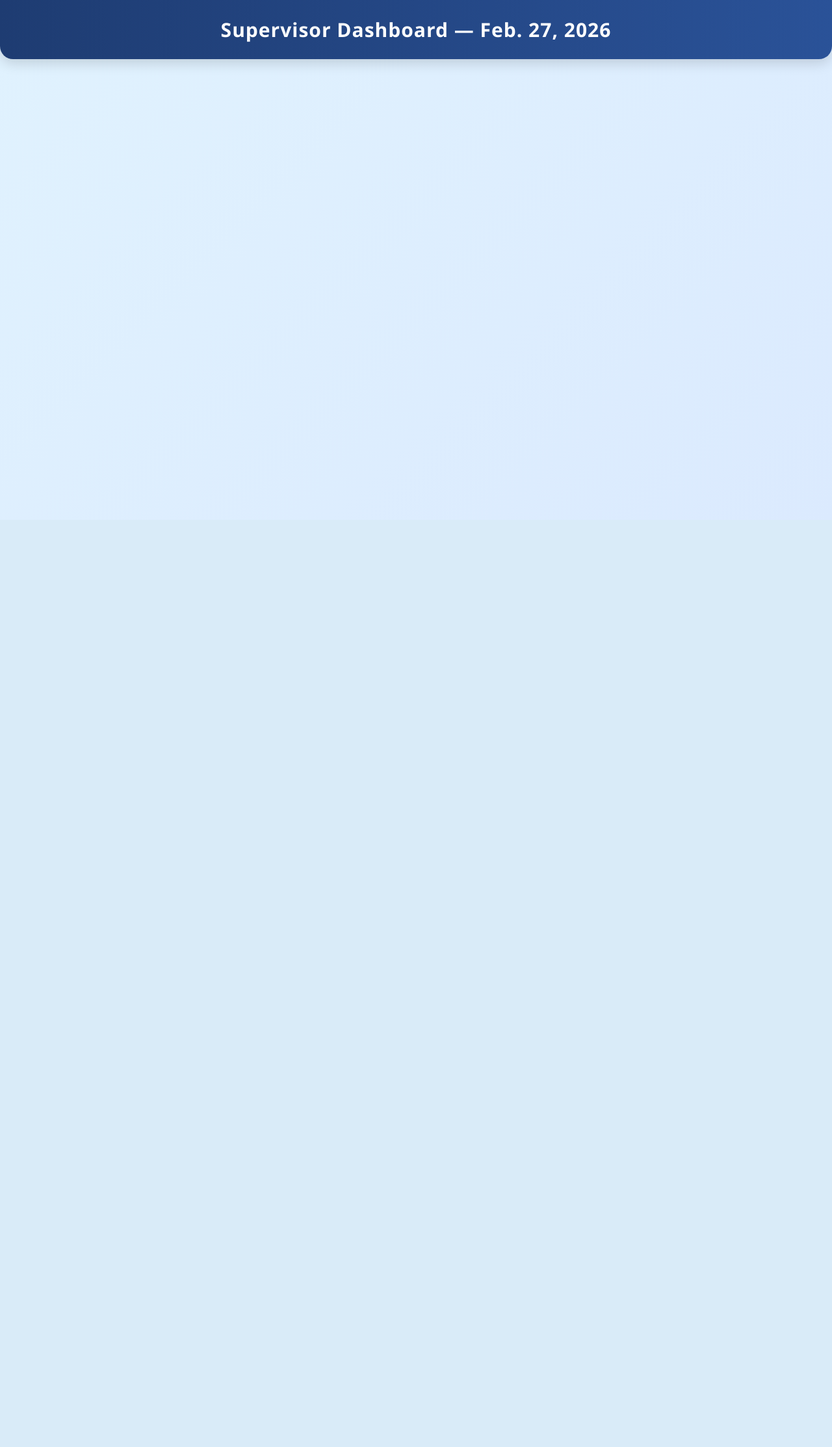
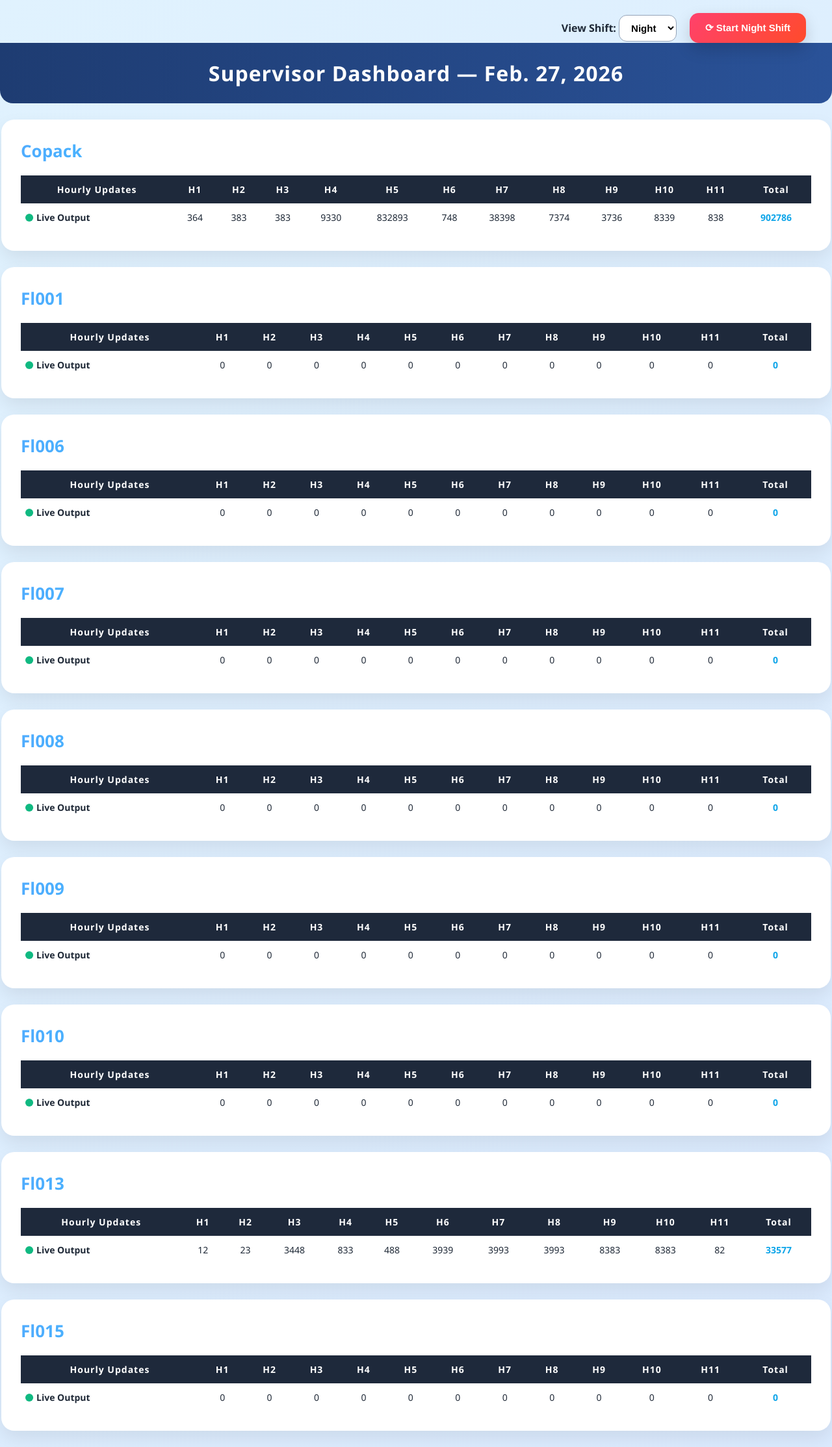
Before and after one commit to Akula404/jobcard_factory.io, a Django app: page /jobcard/supervisor-dashboard/ in a window 1280 px wide. Shown: the whole page at 65% size. Before the commit the page ends 99 px from the top, so only its background shows below. Run offline with Django 5.2, Linux system fonts and the light colour scheme; data comes from the database, SQL or seed files in the repository; both versions use the stored data as it was after the commit.

Commit message:
Tuesday 24th Feb

```diff
--- a/jobcard/templates/supervisor_dashboard.html
+++ b/jobcard/templates/supervisor_dashboard.html
@@ -1,150 +1,194 @@
-<h2 class="page-title">Supervisor Dashboard — {{ today }}</h2>
+{% load custom_filters %}
+<!DOCTYPE html>
+<html lang="en">
+<head>
+<meta charset="UTF-8">
+<title>Supervisor Dashboard</title>
 
 <style>
-body {
-    font-family: 'Segoe UI', system-ui, sans-serif;
-    margin: 0;
-    background: linear-gradient(135deg, #e0f2fe, #dbeafe);
-    color: #1f2937;
+body{
+    font-family:'Segoe UI',system-ui,sans-serif;
+    margin:0;
+    background:linear-gradient(135deg,#e0f2fe,#dbeafe);
+    color:#1f2937;
 }
 
-/* HEADER */
-.page-title {
-    text-align: center;
-    padding: 25px 15px;
-    margin: 0 0 25px 0;
-    font-size: 30px;
-    font-weight: 700;
-    background: linear-gradient(90deg, #1e3c72, #2a5298);
-    color: white;
-    letter-spacing: 1px;
-    box-shadow: 0 6px 20px rgba(0, 0, 0, 0.15);
-    border-radius: 0 0 20px 20px;
+/* TOP CONTROLS */
+.top-bar{
+    display:flex;
+    justify-content:flex-end;
+    align-items:center;
+    gap:20px;
+    padding:20px 40px 0;
+}
+
+/* SHIFT DROPDOWN */
+.top-bar select{
+    padding:10px 14px;
+    font-size:15px;
+    border-radius:12px;
+    border:1px solid #94a3b8;
+    cursor:pointer;
+    background:white;
+    font-weight:600;
+    transition:.2s;
+}
+.top-bar select:hover{
+    border-color:#3b82f6;
+    box-shadow:0 4px 12px rgba(59,130,246,0.2);
+}
+
+/* BUTTON */
+.shift-reset-btn{
+    display:flex;
+    align-items:center;
+    gap:10px;
+    background:linear-gradient(135deg,#ff416c,#ff4b2b);
+    color:white;
+    border:none;
+    padding:14px 24px;
+    font-size:15px;
+    font-weight:700;
+    border-radius:14px;
+    cursor:pointer;
+    box-shadow:0 10px 25px rgba(0,0,0,0.15);
+    transition:.25s;
+}
+.shift-reset-btn:hover{
+    transform:translateY(-2px);
+    box-shadow:0 16px 35px rgba(0,0,0,0.25);
+}
+
+/* PAGE TITLE */
+.page-title{
+    text-align:center;
+    padding:25px;
+    margin:0 0 25px;
+    font-size:32px;
+    font-weight:700;
+    background:linear-gradient(90deg,#1e3c72,#2a5298);
+    color:white;
+    border-radius:0 0 20px 20px;
+    letter-spacing:1px;
 }
 
 /* CARD */
-.line-card {
-    background: #ffffff;
-    border-radius: 20px;
-    padding: 30px;
-    margin: 25px auto;
-    width: 95%;
-    box-shadow: 0 12px 28px rgba(0,0,0,0.08);
-    transition: transform 0.3s, box-shadow 0.3s;
-    border: 1px solid #e2e8f0;
+.line-card{
+    background:#fff;
+    border-radius:20px;
+    padding:30px;
+    margin:25px auto;
+    width:95%;
+    box-shadow:0 12px 28px rgba(0,0,0,0.08);
+    transition:.3s;
+}
+.line-card:hover{
+    transform:translateY(-3px);
+    box-shadow:0 18px 38px rgba(0,0,0,0.15);
 }
 
-.line-card:hover {
-    transform: translateY(-5px);
-    box-shadow: 0 18px 40px rgba(0,0,0,0.12);
-}
-
-/* LINE TITLE */
-.line-title {
-    margin: 0 0 20px 0;
-    font-size: 24px;
-    font-weight: 700;
-    background: linear-gradient(90deg, #4facfe, #00f2fe);
-    -webkit-background-clip: text;
-    -webkit-text-fill-color: transparent;
-}
-
-/* TABLE WRAPPER */
-.wrapper {
-    overflow-x: auto;
-    border-radius: 12px;
+/* CARD TITLE */
+.line-title{
+    margin:0 0 20px;
+    font-size:26px;
+    font-weight:700;
+    background:linear-gradient(90deg,#4facfe,#00f2fe);
+    -webkit-background-clip:text;
+    -webkit-text-fill-color:transparent;
 }
 
 /* TABLE */
-table {
-    width: 100%;
-    border-collapse: collapse;
-    min-width: 700px;
+.wrapper{
+    overflow-x:auto;
 }
-
-th, td {
-    padding: 12px 8px;
-    text-align: center;
-    font-size: 14px;
+table{
+    width:100%;
+    border-collapse:collapse;
+    font-size:14px;
 }
-
-th {
-    background: #1e293b;
-    color: white;
-    font-weight: 600;
-    position: sticky;
-    top: 0;
-    z-index: 1;
+th,td{
+    padding:12px 8px;
+    text-align:center;
 }
-
-td {
-    border-bottom: 1px solid #e2e8f0;
-    transition: background 0.2s;
+th{
+    background:#1e293b;
+    color:white;
+    letter-spacing:1px;
+    font-weight:600;
 }
-
-tr:hover td {
-    background: #f0f9ff;
+.label{
+    text-align:left;
+    font-weight:600;
 }
-
-/* FIRST COLUMN LABEL */
-.label {
-    text-align: left;
-    font-weight: 600;
-    color: #334155;
-    display: flex;
-    align-items: center;
-    justify-content: flex-start;
-    gap: 8px;
+.total-value{
+    font-weight:800;
+    color:#0ea5e9;
 }
 
 /* LIVE DOT */
-.live-dot {
-    width: 10px;
-    height: 10px;
-    border-radius: 50%;
-    background: #10b981; /* green */
-    animation: pulse 1s infinite;
+.live-dot{
+    width:10px;
+    height:10px;
+    border-radius:50%;
+    background:#10b981;
+    display:inline-block;
+    margin-right:6px;
+    animation:pulse 1s infinite;
 }
-
-/* Pulse animation */
-@keyframes pulse {
-    0% { transform: scale(1); opacity: 1; }
-    50% { transform: scale(1.3); opacity: 0.6; }
-    100% { transform: scale(1); opacity: 1; }
-}
-
-/* TOTAL NUMBER */
-.total-value {
-    font-weight: 800;
-    color: #0ea5e9;
-    font-size: 16px;
-}
-
-/* HIGHLIGHT NON-ZERO HOURS */
-td:not(.label):not(.total-value) {
-    transition: background 0.3s, color 0.3s;
-}
-td:not(.label):not(.total-value):hover {
-    background: #dbeafe;
+@keyframes pulse{
+0%{transform:scale(1)}
+50%{transform:scale(1.3)}
+100%{transform:scale(1)}
 }
 
 /* RESPONSIVE */
-@media(max-width: 768px) {
-    table {
-        font-size: 13px;
+@media(max-width:768px){
+    .top-bar{
+        flex-direction:column;
+        align-items:flex-start;
     }
-    .line-title {
-        font-size: 22px;
-    }
-    .page-title {
-        font-size: 26px;
-        padding: 20px 15px;
+    .line-card{
+        width:100%;
+        padding:20px;
     }
 }
 </style>
+</head>
+<body>
 
-{% for key, data in dashboard_data.items %}
+<!-- TOP BAR -->
+<div class="top-bar">
 
+<!-- SHIFT VIEW SELECT -->
+<form method="get">
+<label style="font-weight:700;"><b>View Shift:</b></label>
+<select name="shift" onchange="this.form.submit()" style="font-weight:600;">
+<option value="Day" {% if shift == "Day" %}selected{% endif %}><b>Day</b></option>
+<option value="Night" {% if shift == "Night" %}selected{% endif %}><b>Night</b></option>
+</select>
+</form>
+
+<!-- RESET SHIFT -->
+<form id="resetForm" method="post" action="{% url 'jobcard:reset_shift' %}" onsubmit="return confirmResetShift();">
+    {% csrf_token %}
+    <input type="hidden" name="shift" value="{{ shift }}">
+    <button type="submit" class="shift-reset-btn" style="font-weight:700;">⟳ Start {{ shift }} Shift</button>
+</form>
+
+<script>
+function confirmResetShift(){
+    const shift = "{{ shift }}";
+    return confirm(`⚠️ Warning: You are about to start the ${shift} shift.\nAll current operator entries for this shift will be deleted and reset to zero.\nDo you want to continue?`);
+}
+</script>
+
+</div>
+
+<h2 class="page-title">Supervisor Dashboard — {{ today }}</h2>
+
+<div id="dashboard-container">
+
+{% for key,data in dashboard_data.items %}
 <div class="line-card">
 
 <h3 class="line-title">{{ key|cut:"_Day"|cut:"_Night"|title }}</h3>
@@ -160,9 +204,7 @@ td:not(.label):not(.total-value):hover {
 </tr>
 
 <tr>
-                <td class="label">
-                    <span class="live-dot"></span> Real-Time Output
-                </td>
+<td class="label"><span class="live-dot"></span>Live Output</td>
 {% for val in data.hour_totals %}
 <td>{{ val }}</td>
 {% endfor %}
@@ -171,19 +213,49 @@ td:not(.label):not(.total-value):hover {
 
 </table>
 </div>
+</div>
+{% endfor %}
 
 </div>
 
-{% endfor %}
+<script>
+let refreshPaused = false;
+let idleTimer;
 
-<script>
-// Auto-refresh every 2 seconds for real-time updates
+/* Pause refresh when user interacts */
+function pauseRefresh(){
+    refreshPaused = true;
+    resetIdleTimer();
+}
+["focusin","click","keydown","mousemove"].forEach(evt => {
+    document.addEventListener(evt, pauseRefresh);
+});
+
+/* Resume refresh after 15 seconds idle */
+function resetIdleTimer(){
+    clearTimeout(idleTimer);
+    idleTimer = setTimeout(()=>{ refreshPaused = false; },15000);
+}
+
+/* AUTO REFRESH DASHBOARD */
 setInterval(() => {
-    fetch(window.location.href + "?ajax=1")
+    if(refreshPaused) return;
+
+    const params = new URLSearchParams(window.location.search);
+    const viewShift = params.get('shift') || 'Day';
+
+    fetch(`/jobcard/supervisor-dashboard/?ajax=1&shift=${viewShift}`)
     .then(res => res.json())
     .then(data => {
-        location.reload();  // Full reload is simplest for management view
+        /* reload only if locked hours changed */
+        if(data.global_locked_hours && data.global_locked_hours.length > 0){
+            location.href = `/jobcard/supervisor-dashboard/?shift=${viewShift}`;
+        }
     })
     .catch(err => console.error(err));
-}, 2000);
+
+}, 50000);
 </script>
+
+</body>
+</html>
--- a/jobcard/templates/temp_submission_form.html
+++ b/jobcard/templates/temp_submission_form.html
@@ -189,8 +189,11 @@ document.querySelectorAll(".line-form").forEach(form => {
 
             const fd = new FormData(form);
 
+            // ✅ IMPORTANT: ALWAYS append shift explicitly
+            fd.append("shift", "{{ shift }}");
+
             try{
-                const res = await fetch("?shift={{shift}}",{
+                const res = await fetch("",{
                     method:"POST",
                     headers:{
                         "X-CSRFToken": form.querySelector("[name=csrfmiddlewaretoken]").value,
--- a/jobcard/urls.py
+++ b/jobcard/urls.py
@@ -28,5 +28,11 @@ urlpatterns = [
     # AJAX endpoint to fetch JobCard details
     path("get-jobcard/", views.get_jobcard, name="get_jobcard"),
 
+    # CSV export
     path('export-jobcards-csv/', views.export_jobcards_csv, name='export_jobcards_csv'),
+
+    # Reset shift button
+    path('reset-shift/', views.reset_shift, name='reset_shift'),
+
+
 ]
--- a/jobcard/views.py
+++ b/jobcard/views.py
@@ -1,30 +1,29 @@
 from django.shortcuts import render, redirect
+from django.urls import reverse
 from django.utils import timezone
-from django.http import JsonResponse
+from django.http import JsonResponse, HttpResponse
 from django.contrib import messages
 from .forms import TempSubmissionForm, JobCardForm, JobCardPrepopulateForm
-from .models import TempSubmission, ShiftSubmission, JobCard
-from datetime import date
+from .models import TempSubmission, ShiftSubmission, JobCard, LINE_CHOICES
+from datetime import timedelta
+import csv
+from .models import ActiveShift
 
-import csv
-from django.http import HttpResponse
-
-##CSV Export
+# -----------------------------
+# CSV EXPORT
+# -----------------------------
 def export_jobcards_csv(request):
-    # default: today
     start_date = request.GET.get('start_date', timezone.localdate())
     end_date = request.GET.get('end_date', timezone.localdate())
-    line = request.GET.get('line')  # optional filter
-    shift = request.GET.get('shift')  # optional filter
+    line = request.GET.get('line')
+    shift = request.GET.get('shift')
 
-    # Build queryset with filters
     jobcards = JobCard.objects.filter(date__range=[start_date, end_date])
     if line:
         jobcards = jobcards.filter(line=line)
     if shift:
         jobcards = jobcards.filter(shift=shift)
 
-    # Create CSV response
     response = HttpResponse(content_type='text/csv')
     response['Content-Disposition'] = f'attachment; filename="jobcards_{start_date}_to_{end_date}.csv"'
 
@@ -50,27 +49,33 @@ def export_jobcards_csv(request):
 
     return response
 
-
 # -----------------------------
-# LIVE OPERATOR ENTRY (UNCHANGED)
+# TEMP SUBMISSION (LIVE OPERATOR ENTRY)
 # -----------------------------
 def temp_submission(request):
     today = timezone.localdate()
     user = request.user if request.user.is_authenticated else None
-    shift = request.GET.get("shift", "Day")
-# Get all lines from choices
-    from .models import LINE_CHOICES
+
+    # ✅ ALWAYS follow supervisor-selected shift
+    active = ActiveShift.objects.first()
+    if active:
+        shift = active.shift
+        target_date = active.date
+    else:
+        shift = "Day"
+        target_date = today
+
     lines = [l[0] for l in LINE_CHOICES]
     forms_data = []
 
+    # ---------------- AJAX SAVE ----------------
     if request.method == "POST" and request.headers.get("x-requested-with") == "XMLHttpRequest":
         line = request.POST.get("line")
-        shift_post = request.POST.get("shift", shift)
 
         obj, _ = TempSubmission.objects.get_or_create(
             operator=user,
-            date=today,
-            shift=shift_post,
+            date=target_date,
+            shift=shift,
             line=line
         )
 
@@ -90,9 +95,7 @@ def temp_submission(request):
                 continue
 
             if old_val not in [None, 0, 0.0]:
-                return JsonResponse({
-                    "error": f"{field.upper()} already submitted and locked."
-                }, status=403)
+                return JsonResponse({"error": f"{field.upper()} already submitted and locked."}, status=403)
 
             if new_val == 0:
                 continue
@@ -103,14 +106,15 @@ def temp_submission(request):
         obj.save()
         return JsonResponse({"success": True, "updated": updated_fields})
 
-
+    # ---------------- PAGE LOAD ----------------
     for line in lines:
         obj, _ = TempSubmission.objects.get_or_create(
             operator=user,
-            date=today,
+            date=target_date,
             shift=shift,
             line=line
         )
+
         form = TempSubmissionForm(instance=obj)
         forms_data.append((line, form, obj))
 
@@ -119,43 +123,51 @@ def temp_submission(request):
         "shift": shift
     })
 
-
 # -----------------------------
 # SUPERVISOR DASHBOARD
 # -----------------------------
 def supervisor_dashboard(request):
     today = timezone.localdate()
-    submissions = TempSubmission.objects.filter(date=today).order_by('line', 'shift', 'operator')
 
-    lines = ["line1","line2","line3","line4","line5","line6","line7"]
+    # PRIORITY 1 → manual selection from dropdown
+    selected_shift = request.GET.get("shift")
+
+    if selected_shift:
+        shift = selected_shift
+        target_date = today if shift == "Day" else today - timedelta(days=1)
+
+    else:
+        # PRIORITY 2 → system active shift
+        active = ActiveShift.objects.first()
+        if active:
+            shift = active.shift
+            target_date = active.date
+        else:
+            shift = "Day"
+            target_date = today
+
+    submissions = TempSubmission.objects.filter(
+        date=target_date,
+        shift=shift
+    ).order_by('line', 'operator')
+
+    lines = [l[0] for l in LINE_CHOICES]
     global_locked_hours = []
 
     for h in range(1, 12):
-        filled_lines = (
-            submissions
-            .exclude(**{f"hour{h}__isnull": True})
-            .exclude(**{f"hour{h}": 0})
-            .values("line")
-            .distinct()
-            .count()
-        )
+        filled_lines = submissions.exclude(**{f"hour{h}__isnull": True}).exclude(**{f"hour{h}": 0}).values("line").distinct().count()
         if filled_lines >= len(lines):
             global_locked_hours.append(h)
 
+    # AJAX refresh endpoint
     if request.GET.get("ajax") == "1":
         return JsonResponse({"global_locked_hours": global_locked_hours})
 
     dashboard_data = {}
-
     for sub in submissions:
         key = f"{sub.line}_{sub.shift}"
-
         if key not in dashboard_data:
-            dashboard_data[key] = {
-                "submissions": [],
-                "hour_totals": [0]*11,
-                "total": 0
-            }
+            dashboard_data[key] = {"submissions": [], "hour_totals": [0]*11, "total": 0}
 
         dashboard_data[key]["submissions"].append(sub)
 
@@ -172,31 +184,51 @@ def supervisor_dashboard(request):
     return render(request, "supervisor_dashboard.html", {
         "dashboard_data": dashboard_data,
         "today": today,
-        "hour_range": range(1, 12)
+        "hour_range": range(1, 12),
+        "shift": shift
     })
 
+# -----------------------------
+# RESET SHIFT
+# -----------------------------
+def reset_shift(request):
+    if request.method == "POST":
+        shift = request.POST.get("shift")
+        today = timezone.localdate()
+
+        target_date = today if shift == "Day" else today - timedelta(days=1)
+
+        # save active shift
+        ActiveShift.objects.all().delete()
+        ActiveShift.objects.create(
+            shift=shift,
+            date=target_date
+        )
+
+        # clear old temp data for that shift
+        TempSubmission.objects.filter(shift=shift, date=target_date).delete()
+
+        messages.success(request, f"{shift} shift started successfully.")
+
+    return redirect("jobcard:supervisor_dashboard")
 
 # -----------------------------
 # FINALIZE SHIFT
 # -----------------------------
 def finalize_shift(request, line, shift):
     today = timezone.localdate()
-    submissions = TempSubmission.objects.filter(date=today, line=line, shift=shift)
+    submissions = TempSubmission.objects.filter(date=today if shift=="Day" else today - timedelta(days=1), line=line, shift=shift)
 
-    aggregated_data = []
-
-    for s in submissions:
-        aggregated_data.append({
-            "operator": s.operator.username if s.operator else "Anonymous",
-            "hours": [
-                s.hour1, s.hour2, s.hour3, s.hour4, s.hour5,
-                s.hour6, s.hour7, s.hour8, s.hour9, s.hour10, s.hour11
-            ],
-            "total": s.total_output()
-        })
+    aggregated_data = [{
+        "operator": s.operator.username if s.operator else "Anonymous",
+        "hours": [
+            s.hour1,s.hour2,s.hour3,s.hour4,s.hour5,s.hour6,s.hour7,s.hour8,s.hour9,s.hour10,s.hour11
+        ],
+        "total": s.total_output()
+    } for s in submissions]
 
     shift_submission, created = ShiftSubmission.objects.get_or_create(
-        date=today,
+        date=today if shift=="Day" else today - timedelta(days=1),
         line=line,
         shift=shift,
         defaults={"aggregated_data": aggregated_data}
@@ -208,77 +240,62 @@ def finalize_shift(request, line, shift):
 
     return redirect("jobcard:supervisor_dashboard")
 
-
 # -----------------------------
-# JOBCARD FORM (FINAL OPERATOR ENTRY)
+# JOBCARD OPERATOR ENTRY
 # -----------------------------
 def jobcard_operator_entry(request):
     today = timezone.localdate()
+    line = request.POST.get("line") or request.GET.get("line")
+    shift = request.POST.get("shift") or request.GET.get("shift", "Day")
+
+    if not line or not shift:
+        messages.warning(request, "Please select a Line and Shift first.")
+        form = JobCardForm()
+        return render(request, "jobcard_form.html", {"form": form, "shift": shift, "line": line})
+
+    jobcard_date = today if shift.lower() == "day" else today - timedelta(days=1)
+    jobcard, created = JobCard.objects.get_or_create(date=jobcard_date, line=line, shift=shift)
+    temp_data = TempSubmission.objects.filter(date=today if shift=="Day" else jobcard_date, line=line, shift=shift).first()
 
     if request.method == "POST":
-        line = request.POST.get("line")
-        shift = request.POST.get("shift")
-
-        jobcard = JobCard.objects.filter(date=today, line=line, shift=shift).first()
-
-        if not jobcard:
-            messages.error(request, "No JobCard created for this line/shift.")
-            return redirect("jobcard:jobcard_create")
-
-        # 🚫 BLOCK DUPLICATE SUBMISSION
-        if jobcard.is_submitted:
-            messages.error(request, "This JobCard was already submitted. Duplicate entries are not allowed.")
-            return redirect(request.path + f"?line={line}&shift={shift}")
-
+        if temp_data:
+            for i in range(1, 12):
+                setattr(jobcard, f"hour{i}", getattr(temp_data, f"hour{i}", 0))
         form = JobCardForm(request.POST, instance=jobcard)
-
         if form.is_valid():
             obj = form.save(commit=False)
-
-            # mark as submitted so nobody can submit again
             obj.is_submitted = True
             obj.save()
-
             messages.success(request, "✅ JobCard submitted successfully!")
             return redirect("jobcard:jobcard_success")
         else:
             messages.error(request, "Please correct the errors below.")
+    else:
+        form = JobCardForm(instance=jobcard)
+        if temp_data:
+            for i in range(1, 12):
+                setattr(form.instance, f"hour{i}", getattr(temp_data, f"hour{i}", 0))
 
-    else:
-        line = request.GET.get("line")
-        shift = request.GET.get("shift")
-        jobcard = JobCard.objects.filter(date=today, line=line, shift=shift).first()
-
-        if jobcard:
-            form = JobCardForm(instance=jobcard)
-        else:
-            form = JobCardForm()
-
-    return render(request, "jobcard_form.html", {"form": form})
-
+    return render(request, "jobcard_form.html", {"form": form, "shift": shift, "line": line})
 
 # -----------------------------
-# SUCCESS PAGE
+# JOBCARD SUCCESS
 # -----------------------------
 def jobcard_success(request):
     return render(request, "success.html")
 
-
 # -----------------------------
-# SUPERVISOR PREPOPULATE
+# JOBCARD PREPOPULATE
 # -----------------------------
 def jobcard_prepopulate(request):
     today = timezone.localdate()
-
     if request.method == "POST":
         form = JobCardPrepopulateForm(request.POST)
-
         if form.is_valid():
             line = form.cleaned_data['line']
             shift = form.cleaned_data['shift']
-
             jobcard, created = JobCard.objects.get_or_create(
-                date=today,
+                date=today if shift=="Day" else today - timedelta(days=1),
                 line=line,
                 shift=shift,
                 defaults={
@@ -290,7 +307,6 @@ def jobcard_prepopulate(request):
                     "supervisor_names": form.cleaned_data.get("supervisor_names", ""),
                 }
             )
-
             if not created:
                 jobcard.wo_number = form.cleaned_data['wo_number']
                 jobcard.product_code = form.cleaned_data['product_code']
@@ -299,34 +315,47 @@ def jobcard_prepopulate(request):
                 jobcard.operator_names = form.cleaned_data.get("operator_names", "")
                 jobcard.supervisor_names = form.cleaned_data.get("supervisor_names", "")
                 jobcard.save()
-
                 messages.success(request, f"JobCard for {line} ({shift}) updated.")
             else:
                 messages.success(request, f"JobCard for {line} ({shift}) created.")
-
             return redirect('jobcard:jobcard_prepopulate')
-
     else:
         form = JobCardPrepopulateForm()
-
     return render(request, "jobcard_prepopulate.html", {"form": form})
 
-
 # -----------------------------
-# GET JOBCARD (AJAX LOAD)
+# GET JOBCARD AJAX (OPERATOR PANEL)
 # -----------------------------
 def get_jobcard(request):
     line = request.GET.get("line")
-    shift = request.GET.get("shift")
+
+    today = timezone.localdate()
+
+    # ✅ always match active shift
+    active = ActiveShift.objects.first()
+    if active:
+        shift = active.shift
+        target_date = active.date
+    else:
+        shift = "Day"
+        target_date = today
 
     try:
         job = JobCard.objects.get(
             line=line,
             shift=shift,
-            date=timezone.localdate()   # ✅ FIXED
+            date=target_date
         )
 
-        already_submitted = bool(job.operator_names or job.hour1)
+        temp = TempSubmission.objects.filter(
+            date=target_date,
+            line=line,
+            shift=shift
+        ).first()
+
+        hours = [0]*11
+        if temp:
+            hours = [getattr(temp, f"hour{i}", 0) or 0 for i in range(1, 12)]
 
         return JsonResponse({
             "wo_number": job.wo_number,
@@ -335,8 +364,9 @@ def get_jobcard(request):
             "target_quantity": job.target_quantity,
             "operator_names": job.operator_names,
             "supervisor_names": job.supervisor_names,
-            "submitted": already_submitted
+            "hours": hours,
+            "submitted": bool(job.is_submitted)
         })
 
     except JobCard.DoesNotExist:
-        return JsonResponse({"error": "No jobcard found for this line & shift"})
+        return JsonResponse({"error": "No JobCard found for this line & shift"})
```
Also changed, not shown: jobcard/models.py (+8 -0 lines), jobcard/templates/jobcard_form.html (+44 -26 lines), db.sqlite3, jobcard/migrations/0010_activeshift.py (added). Lines whose indentation alone changed are shown as unchanged.
